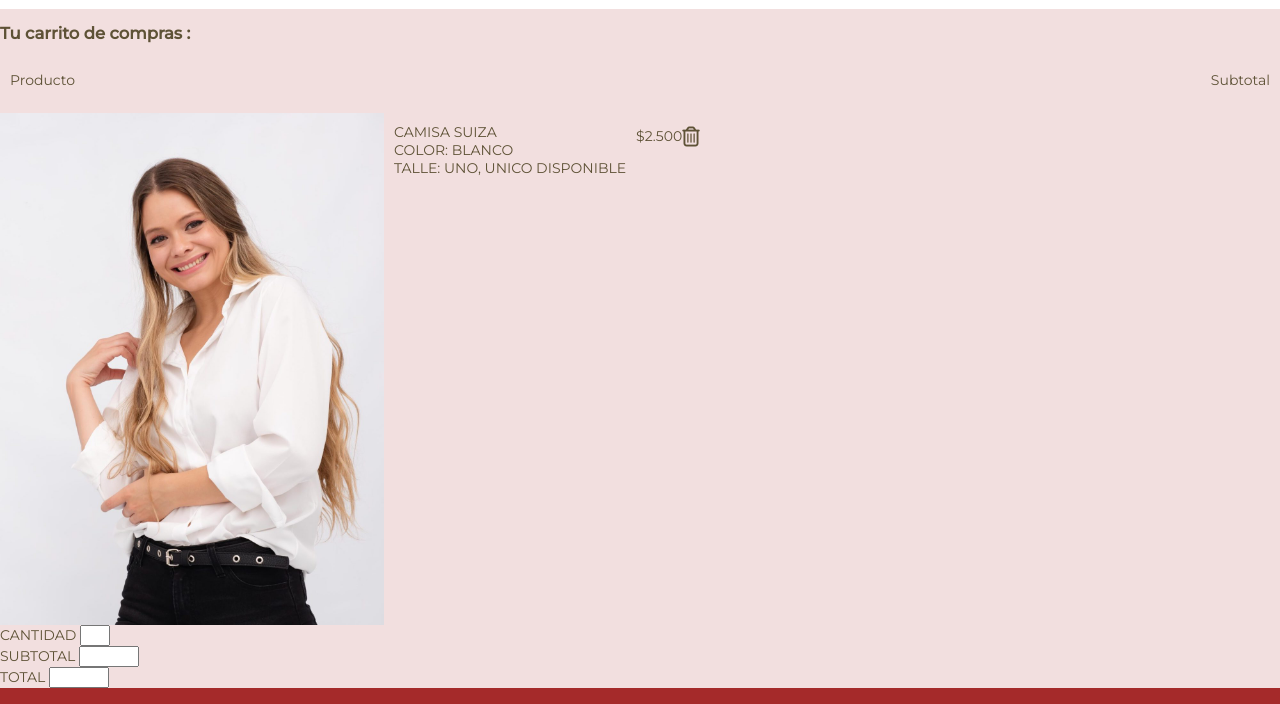
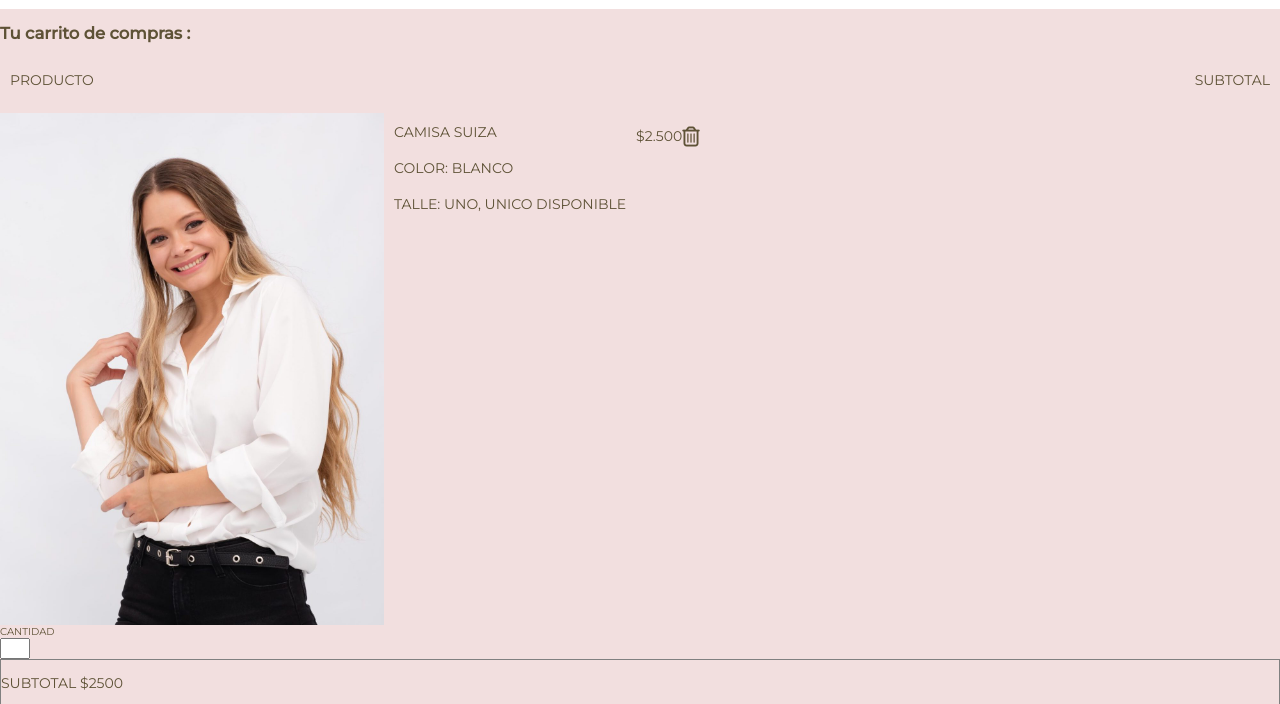
Before and after one commit to FacundoTissera/grupo_2_Tiare, a website: page views/productCart.html in a window 1280 px wide. Shown: the part 247-951 px from the top of the page. Drawn offline with Linux system fonts and the light colour scheme; files whose address does not match are found by name.

Commit message:
carrito modificado

```diff
--- a/public/styles/styleIndex.css
+++ b/public/styles/styleIndex.css
@@ -435,10 +435,23 @@ th, td{
 
 }
 
+.cantidad{
+    font-size: 10px;
+}
 
-.cantidad-subtotal{
+.subtotal-total{
+    display: flex;
     font-size: 14px;
+    border: solid 1px gray;
+
 }
+.subtotal-total1{
+    display: flex;
+    font-size: 18px;
+    border: solid 1px gray;
+    height: 70px;
+}
+
 
 div .buzoimagen{
     width: 30%;
@@ -461,10 +474,12 @@ div .camisaimagen{
     text-decoration: underline;
 }
 .barrita1{
+    display: flex;
     width: 30px;
 }
 
 .barrita{
+display: flex;
     width: 60px;
 }
 
--- a/views/productCart.html
+++ b/views/productCart.html
@@ -71,42 +71,37 @@
 <main class="carrito">
 
     <h2> Tu carrito de compras :</h2>
-    <div class="titulos-carrito">
-    <p>Producto</p>
-    <p>Subtotal</p>
+    <div  class="titulos-carrito">
+    <p>PRODUCTO</p>
+    <p>SUBTOTAL</p>
     </div>
 
 
      <div class="prendas">
         <img src="image/camisa1_1.jpeg" alt="prenda" class="camisaimagen">
-        <P class="titulos-carrito"> CAMISA SUIZA <br>
-            COLOR: BLANCO <br>
+        <P class="titulos-carrito"> CAMISA SUIZA <br> <br>
+            COLOR: BLANCO <br> <br>
             TALLE: UNO, UNICO DISPONIBLE <br>
         </P>
          <p class="precio-carrito">
             $2.500 <i class="far fa-trash-alt"></i> <div class="icono-papelera">
+        </p>
 
-        </p>
 
         </div>
 
-
-
-
             <form action="#" method="POST"></form>
         </div>
-        <div class="cantidad-subtotal">
+        <div class="cantidad">
             <label for="subtotal">CANTIDAD</label>
-            <input type="number" name="cantidad" id="subtotal" class="barrita1">
+            <input type="number" name="cantidad" id="subtotal" class="barrita1" placeholder="  1">
         </div>
 
-        <div class="cantidad-subtotal">
-            <label for="subtotal">SUBTOTAL</label>
-            <input type="number" name="subtotal" id="subtotal" class="barrita">
+        <div class="subtotal-total">
+             <p>SUBTOTAL $2500</p>
         </div>
-        <div class="cantidad-subtotal">
-            <label for="total">TOTAL</label>
-            <input type="number" name="total" id="total" class="barrita">
+        <div class="subtotal-total1">
+            <P>TOTAL $2500</P>
         </div>
 
         <div class="iniciar-compra">
@@ -123,3 +118,5 @@
 
 
 </main>
+</body>
+</html>
```
